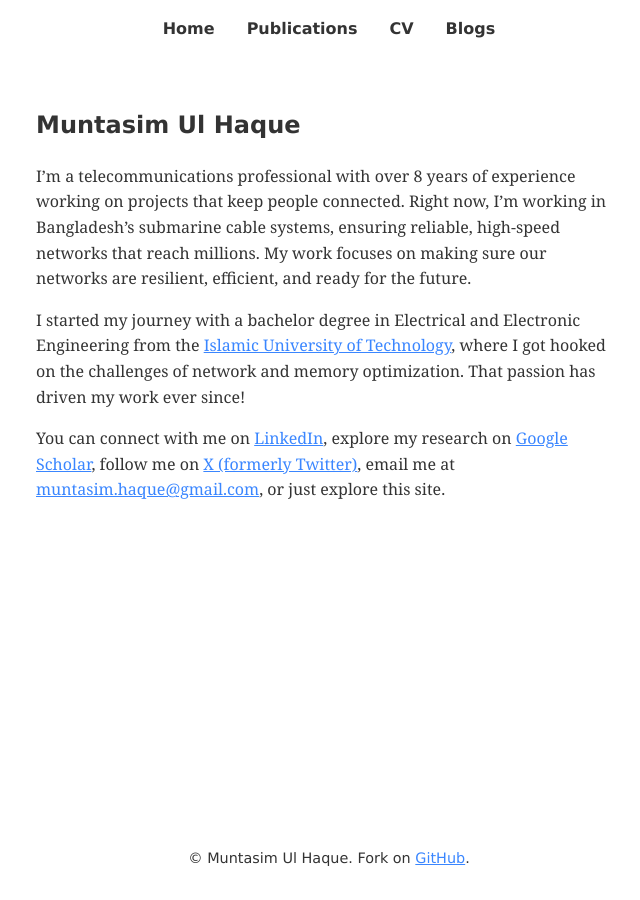
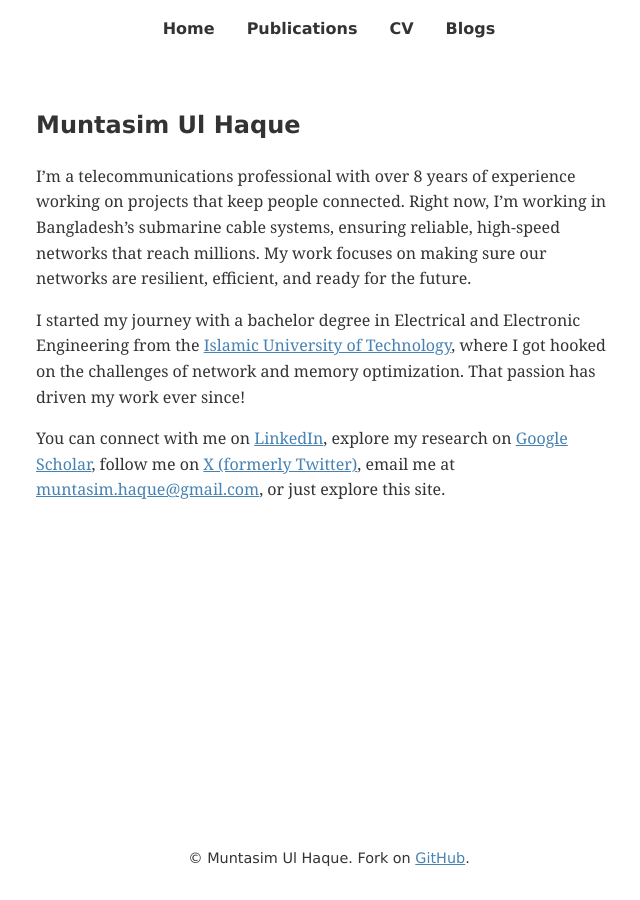
Before and after one commit to muntasimulhaque/muntasimulhaque.github.io, a Jekyll site: the page built from index.md, in a window 1280 px wide. Shown: the whole page, without its empty margins (311-951 px from the left). Built offline with Jekyll 4.4.1, drawn with Linux system fonts in a browser that asks for light colours.

Commit message:
Update main.css

```diff
--- a/assets/css/main.css
+++ b/assets/css/main.css
@@ -3,9 +3,9 @@
     --primary-color: #333333; /* Black as primary color */
     --background-color: #ffffff; /* White for background */
     --text-color: #333333; /* Black for main text */
-    --link-color: #3a86ff; /* Standard blue hyperlink color */
+    --link-color: #4682b4; /* Standard blue hyperlink color */
     --visited-link-color: #8e44ad; /* Dark purple for visited links */
-    --hover-link-color: #3a86ff; /* Blue for hover links */
+    --hover-link-color: #4682b4; /* Blue for hover links */
     --max-content-width: 650px; /* Reduced max content width for better readability */
 }
 
```
